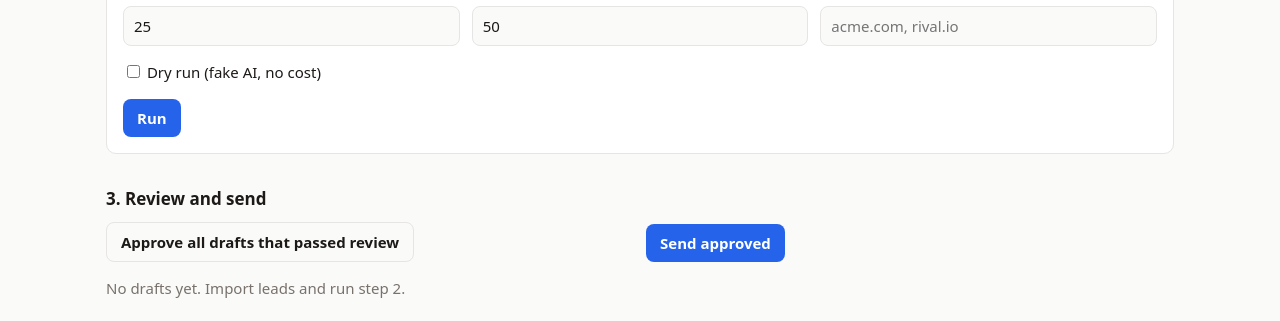
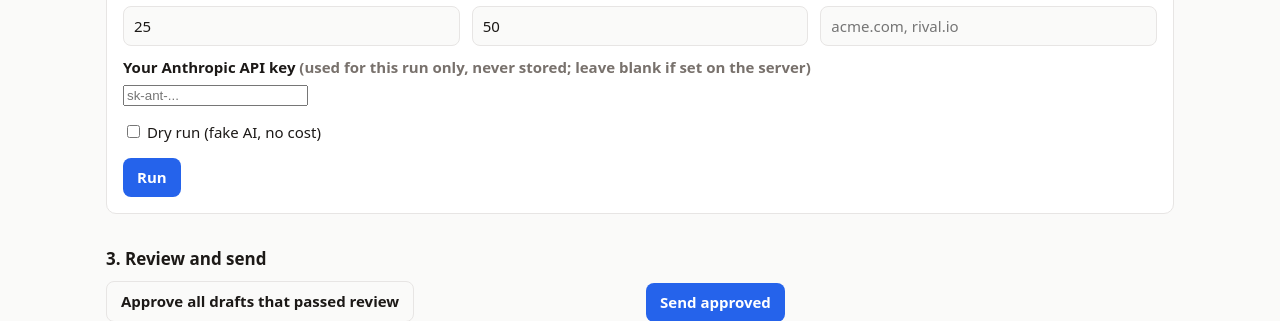
Before and after one commit to henrybrewer00-dotcom/Finley, a FastAPI app: template finley/templates/campaign.html in a window 1280 px wide. Shown: the part 453-774 px from the top of the page. Run offline with FastAPI, Linux system fonts and the light colour scheme; the template is opened without the code that fills it, so the values that code supplies are empty.

Commit message:
Run on Vercel: main.py entrypoint, /tmp database, per-run API key field
Co-Authored-By: Claude Opus 5.5 (1M context) <noreply@anthropic.com>
Claude-Session: https://claude.ai/code/session_01DWZD3oVoZLrGPmwV6oHgd3

```diff
--- a/finley/app.py
+++ b/finley/app.py
@@ -82,10 +82,18 @@ def create_app(settings: Settings | None = None, db: DB | None = None, llm=None,
 
     @app.post("/campaigns/{cid}/run", dependencies=[Depends(auth)])
     def run(cid: int, background: BackgroundTasks, limit: int = Form(25), min_score: float = Form(50),
-            exclude_domains: str = Form(""), dry_run: bool = Form(False)):
-        client = llm or make_llm(dry_run=dry_run)
-        background.add_task(run_campaign, db, client, settings, cid, limit=limit, min_score=min_score,
-                            exclude_domains=exclude_domains, **({"fetch": fetch} if fetch else {}))
+            exclude_domains: str = Form(""), dry_run: bool = Form(False), api_key: str = Form("")):
+        # A key typed into the form is used for this run only and never stored.
+        if not (dry_run or api_key or os.environ.get("ANTHROPIC_API_KEY") or llm):
+            return back(cid, "Add your Anthropic API key, or tick Dry run.")
+        client = llm or make_llm(dry_run=dry_run, api_key=api_key.strip())
+        kwargs = dict(limit=limit, min_score=min_score, exclude_domains=exclude_domains,
+                      **({"fetch": fetch} if fetch else {}))
+        if os.environ.get("VERCEL"):
+            # Serverless functions stop after the response, so run inline there.
+            counts = run_campaign(db, client, settings, cid, **kwargs)
+            return back(cid, ", ".join(f"{v} {k.replace('_', ' ')}" for k, v in counts.items()))
+        background.add_task(run_campaign, db, client, settings, cid, **kwargs)
         return back(cid, f"Running up to {limit} leads. Refresh to see drafts.")
 
     @app.post("/emails/{eid}/edit", dependencies=[Depends(auth)])
--- a/finley/config.py
+++ b/finley/config.py
@@ -49,7 +49,8 @@ class Settings:
         _load_dotenv()
         env = os.environ
         return cls(
-            db_path=env.get("FINLEY_DB", cls.db_path),
+            # Serverless hosts (Vercel) only allow writes under /tmp, and it is wiped between instances.
+            db_path=env.get("FINLEY_DB", "/tmp/finley.db" if env.get("VERCEL") else cls.db_path),
             scorer_model=env.get("FINLEY_SCORER_MODEL", cls.scorer_model),
             research_model=env.get("FINLEY_RESEARCH_MODEL", cls.research_model),
             judge_model=env.get("FINLEY_JUDGE_MODEL", cls.judge_model),
--- a/finley/llm.py
+++ b/finley/llm.py
@@ -138,7 +138,7 @@ DEFAULT_FAKES: dict[str, Callable[[str], dict]] = {
 }
 
 
-def make_llm(dry_run: bool = False) -> LLMClient:
+def make_llm(dry_run: bool = False, api_key: str | None = None) -> LLMClient:
     if dry_run or os.environ.get("FINLEY_FAKE_LLM") == "1":
         return FakeLLM()
-    return AnthropicLLM()
+    return AnthropicLLM(api_key=api_key or None)
--- a/finley/templates/campaign.html
+++ b/finley/templates/campaign.html
@@ -27,6 +27,7 @@
     <div><label>Minimum score to write (0-100)</label><input type="number" name="min_score" value="50" min="0" max="100"></div>
     <div><label>Exclude domains <span class="muted">(customers, competitors)</span></label><input type="text" name="exclude_domains" placeholder="acme.com, rival.io"></div>
   </div>
+  <label>Your Anthropic API key <span class="muted">(used for this run only, never stored; leave blank if set on the server)</span></label><input type="password" name="api_key" autocomplete="off" placeholder="sk-ant-...">
   <p><label style="display:inline;font-weight:400"><input type="checkbox" name="dry_run" value="true"> Dry run (fake AI, no cost)</label></p>
   <button>Run</button>
 </form>
--- /dev/null
+++ b/main.py
@@ -0,0 +1,5 @@
+"""Entrypoint for hosts that look for a top-level `app` (Vercel, `uvicorn main:app`)."""
+
+from finley.app import create_app
+
+app = create_app()
--- /dev/null
+++ b/requirements.txt
@@ -0,0 +1,5 @@
+anthropic>=1.0
+fastapi>=0.110
+uvicorn>=0.29
+jinja2>=3.1
+python-multipart>=0.0.9
```
Also changed, not shown: README.md.
